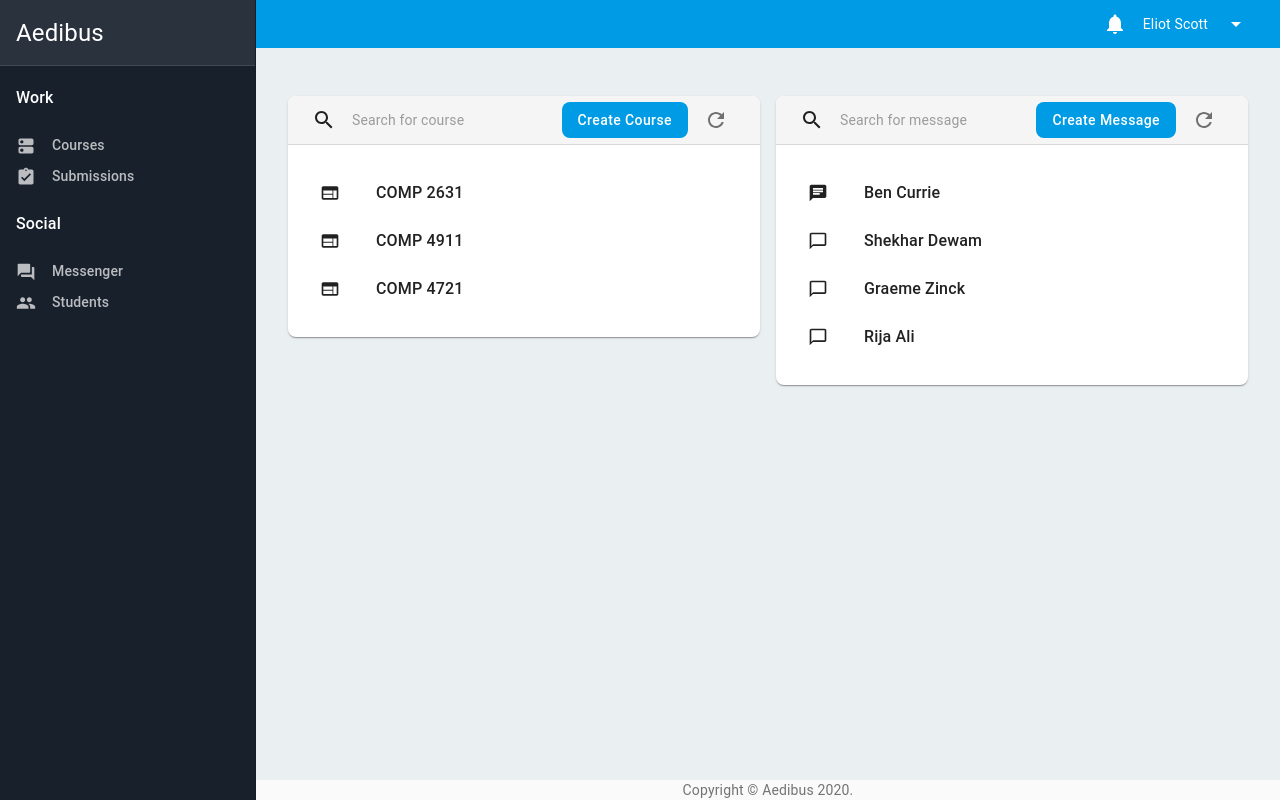
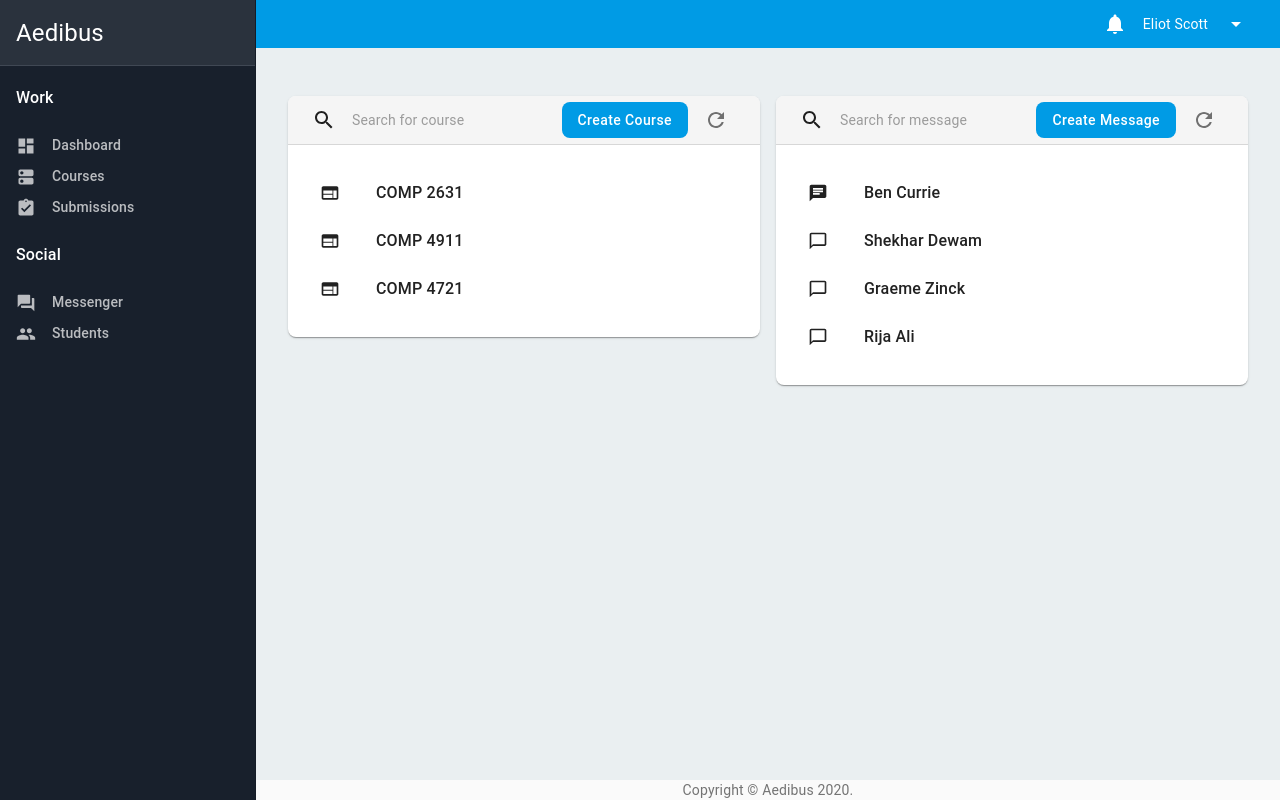
Before and after one commit to evscott/aedibus-web-client, a React (Create React App) app: page /home in a window 1280 px wide. Built offline with nearby package versions, Linux system fonts and the light colour scheme.

Commit message:
Saving work
Signed-off-by: eliot <eliotvscott@gmail.com>

```diff
--- a/src/Components/Dashboard/Assignments/AssignmentList.js
+++ b/src/Components/Dashboard/Assignments/AssignmentList.js
@@ -26,16 +26,12 @@ export default props => {
     const classes = useStyles()
     const { Assignments } = props
 
-    const handleClick = (event) => {
-        history.push("/assignment");
-    }
-
     return (
         <Grid item>
             <div className={classes.demo}>
                 <List>
                     {Assignments.map(({ id, name }) => (
-                        <ListItem key={id} button onClick={handleClick}>
+                        <ListItem key={id} button onClick={() => history.push('/assignment')}>
                             <ListItemIcon className={classes.itemIcon} >
                                 <WebIcon />
                             </ListItemIcon>
--- a/src/Components/Dashboard/Dashboard.js
+++ b/src/Components/Dashboard/Dashboard.js
@@ -7,8 +7,6 @@ import {
 } from '@material-ui/core/styles'
 import CssBaseline from '@material-ui/core/CssBaseline'
 import Hidden from '@material-ui/core/Hidden'
-import Typography from '@material-ui/core/Typography'
-import Link from '@material-ui/core/Link'
 import Sidebar from '../Layouts/Sidebar'
 import Header from '../Layouts/Header/Header'
 import Grid from '@material-ui/core/Grid'
--- a/src/Components/Layouts/Sidebar.js
+++ b/src/Components/Layouts/Sidebar.js
@@ -11,20 +11,23 @@ import PeopleIcon from '@material-ui/icons/People'
 import DnsRoundedIcon from '@material-ui/icons/DnsRounded'
 import QuestionAnswerIcon from '@material-ui/icons/QuestionAnswer'
 import AssignmentTurnedInIcon from '@material-ui/icons/AssignmentTurnedIn'
+import { Dashboard } from '@material-ui/icons'
+import { useHistory } from "react-router-dom";
 
-const categories = [
+export const Categories = [
     {
         id: 'Work',
         children: [
-            { id: 'Courses', icon: <DnsRoundedIcon /> },
-            { id: 'Submissions', icon: <AssignmentTurnedInIcon /> },
+            { id: 'Dashboard', icon: <Dashboard/>, to: '/home' },
+            { id: 'Courses', icon: <DnsRoundedIcon />, to: '/home' },
+            { id: 'Submissions', icon: <AssignmentTurnedInIcon />, to: '/home' },
         ],
     },
     {
         id: 'Social',
         children: [
-            { id: 'Messenger', icon: <QuestionAnswerIcon /> },
-            { id: 'Students', icon: <PeopleIcon /> },
+            { id: 'Messenger', icon: <QuestionAnswerIcon />, to: '/home' },
+            { id: 'Students', icon: <PeopleIcon />, to: '/home' },
         ],
     },
 ]
@@ -72,6 +75,7 @@ const styles = theme => ({
 
 function Sidebar(props) {
     const { classes, ...other } = props
+    const history = useHistory();
 
     return (
         <Drawer variant="permanent" {...other}>
@@ -85,7 +89,7 @@ function Sidebar(props) {
                 >
                     Aedibus
                 </ListItem>
-                {categories.map(({ id, children }) => (
+                {Categories.map(({ id, children }) => (
                     <React.Fragment key={id}>
                         <ListItem className={classes.categoryHeader}>
                             <ListItemText
@@ -96,14 +100,16 @@ function Sidebar(props) {
                                 {id}
                             </ListItemText>
                         </ListItem>
-                        {children.map(({ id: childId, icon, active }) => (
+                        {children.map(({ id: childId, icon, to, active }) => (
                             <ListItem
                                 key={childId}
+                                to={to}
                                 button
                                 className={clsx(
                                     classes.item,
                                     active && classes.itemActiveItem
                                 )}
+                                onClick={() => history.push(to)}
                             >
                                 <ListItemIcon className={classes.itemIcon}>
                                     {icon}
```
